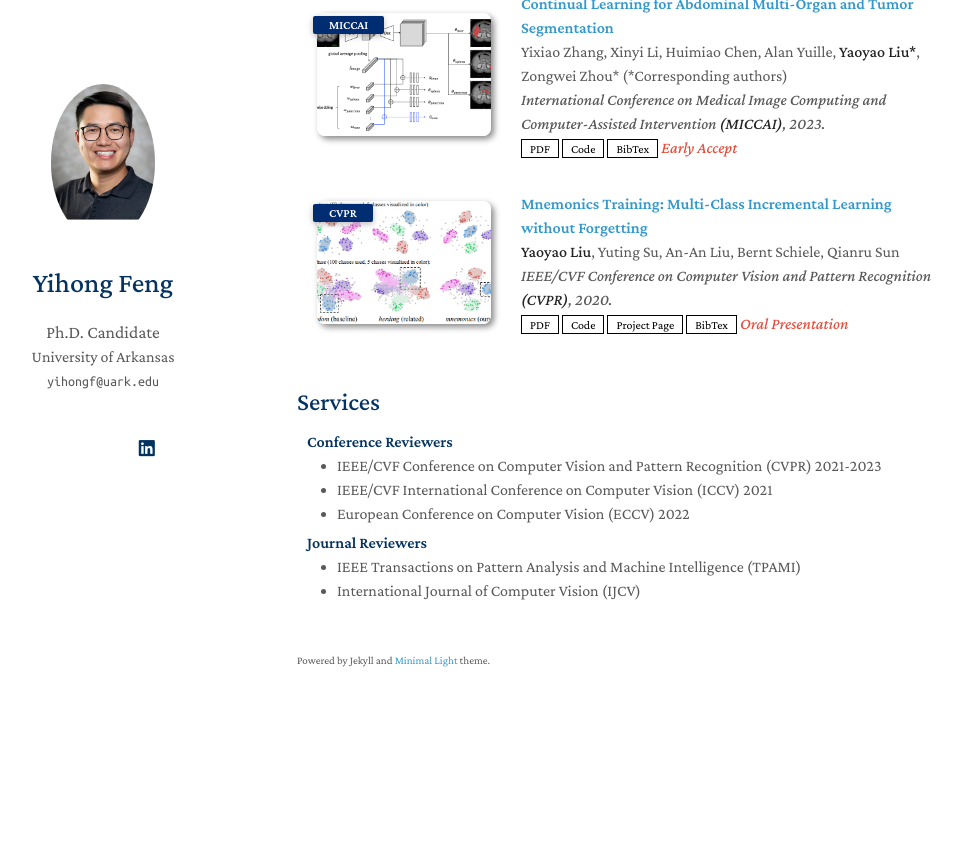
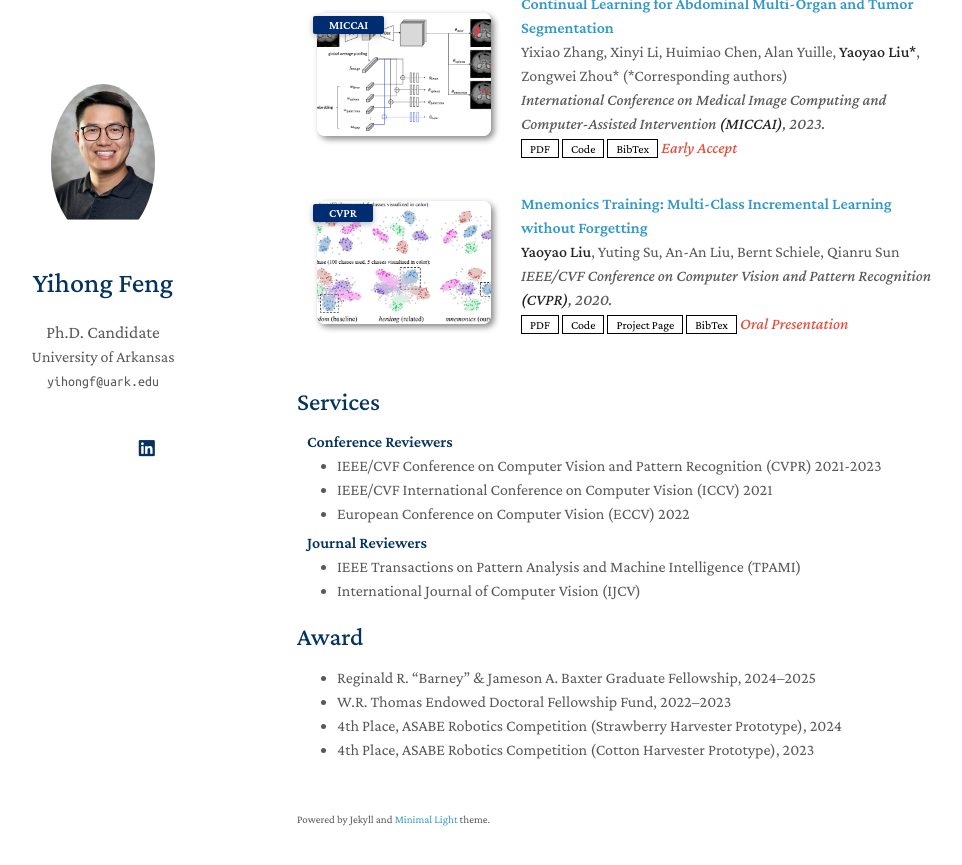
Before and after one commit to yihongfeng/yihongfeng.github.io, a Jekyll site: the page built from index.md, in a window 1280 px wide and 900 px high, scrolled down 691 px. Shown: the top 865 px of the window, without its empty margins (173-1135 px from the left). Built offline with Jekyll 4.4.1, drawn with Linux system fonts in a browser that asks for light colours; a style sheet for code colours, icons or effects is not loaded; our own code applies the rules of GitHub Pages for plain Markdown files; before the commit the page ends 1432 px from its top, so only the background shows below that.

Commit message:
Update index.md

```diff
--- a/index.md
+++ b/index.md
@@ -26,3 +26,9 @@ I am a Ph.D. Candidate (ABD) in Agricultural Engineering at the [University of A
 {% include_relative _includes/publications.md %}
 
 {% include_relative _includes/services.md %}
+
+## Award
+- Reginald R. "Barney" & Jameson A. Baxter Graduate Fellowship, 2024–2025
+- W.R. Thomas Endowed Doctoral Fellowship Fund, 2022–2023
+- 4th Place, ASABE Robotics Competition (Strawberry Harvester Prototype), 2024
+- 4th Place, ASABE Robotics Competition (Cotton Harvester Prototype), 2023
```
